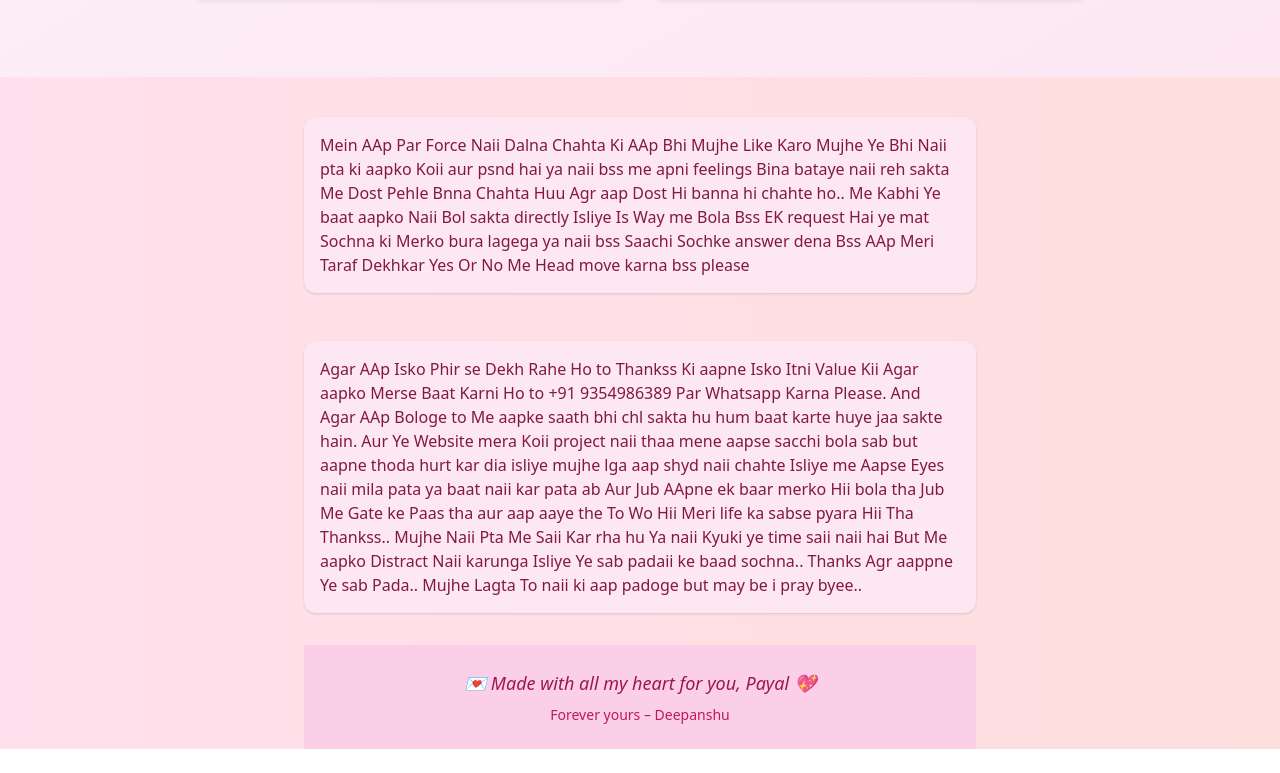
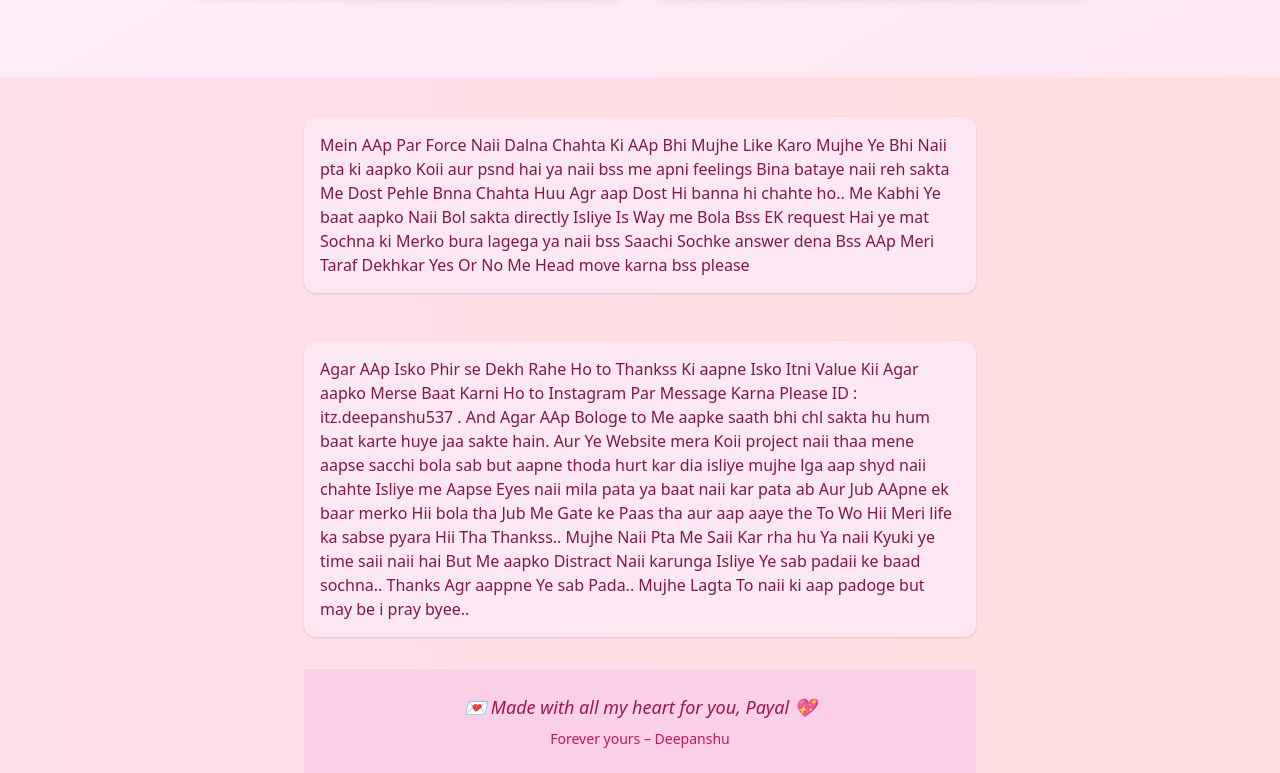
Before and after one commit to mukuldev-official/Payal, a plain HTML site: page index.html in a window 1280 px wide. Shown: the part 5241-6014 px from the top of the page. Before the commit the page ends 5990 px from the top, so only its background shows below. Drawn offline with nearby package versions, Linux system fonts and the light colour scheme.

Commit message:
Update index.html

```diff
--- a/index.html
+++ b/index.html
@@ -287,7 +287,7 @@
 
   </div>
   <div class="space-y-8 mt-10 max-w-2xl mx-auto mb-12">
-    <div class="bg-pink-100 p-4 rounded-xl shadow flex items-center gap-2">Agar AAp Isko Phir se Dekh Rahe Ho to Thankss Ki aapne Isko Itni Value Kii Agar aapko Merse Baat Karni Ho to +91 9354986389 Par Whatsapp Karna Please. And Agar AAp Bologe to Me aapke saath bhi chl sakta hu hum baat karte huye jaa sakte hain. Aur Ye Website mera Koii project naii thaa mene aapse sacchi bola sab but aapne thoda hurt kar dia isliye mujhe lga aap shyd naii chahte Isliye me Aapse Eyes naii mila pata ya baat naii kar pata ab Aur Jub AApne ek baar merko Hii bola tha Jub Me Gate ke Paas tha aur aap aaye the To Wo Hii Meri life ka sabse pyara Hii Tha Thankss.. Mujhe Naii Pta Me Saii Kar rha hu Ya naii Kyuki ye time saii naii hai But Me aapko Distract Naii karunga Isliye Ye sab padaii ke baad sochna.. Thanks Agr aappne Ye sab Pada.. Mujhe Lagta To naii ki aap padoge but may be i pray byee..
+    <div class="bg-pink-100 p-4 rounded-xl shadow flex items-center gap-2">Agar AAp Isko Phir se Dekh Rahe Ho to Thankss Ki aapne Isko Itni Value Kii Agar aapko Merse Baat Karni Ho to Instagram Par Message Karna Please ID : itz.deepanshu537 . And Agar AAp Bologe to Me aapke saath bhi chl sakta hu hum baat karte huye jaa sakte hain. Aur Ye Website mera Koii project naii thaa mene aapse sacchi bola sab but aapne thoda hurt kar dia isliye mujhe lga aap shyd naii chahte Isliye me Aapse Eyes naii mila pata ya baat naii kar pata ab Aur Jub AApne ek baar merko Hii bola tha Jub Me Gate ke Paas tha aur aap aaye the To Wo Hii Meri life ka sabse pyara Hii Tha Thankss.. Mujhe Naii Pta Me Saii Kar rha hu Ya naii Kyuki ye time saii naii hai But Me aapko Distract Naii karunga Isliye Ye sab padaii ke baad sochna.. Thanks Agr aappne Ye sab Pada.. Mujhe Lagta To naii ki aap padoge but may be i pray byee..
 
 
 
```
